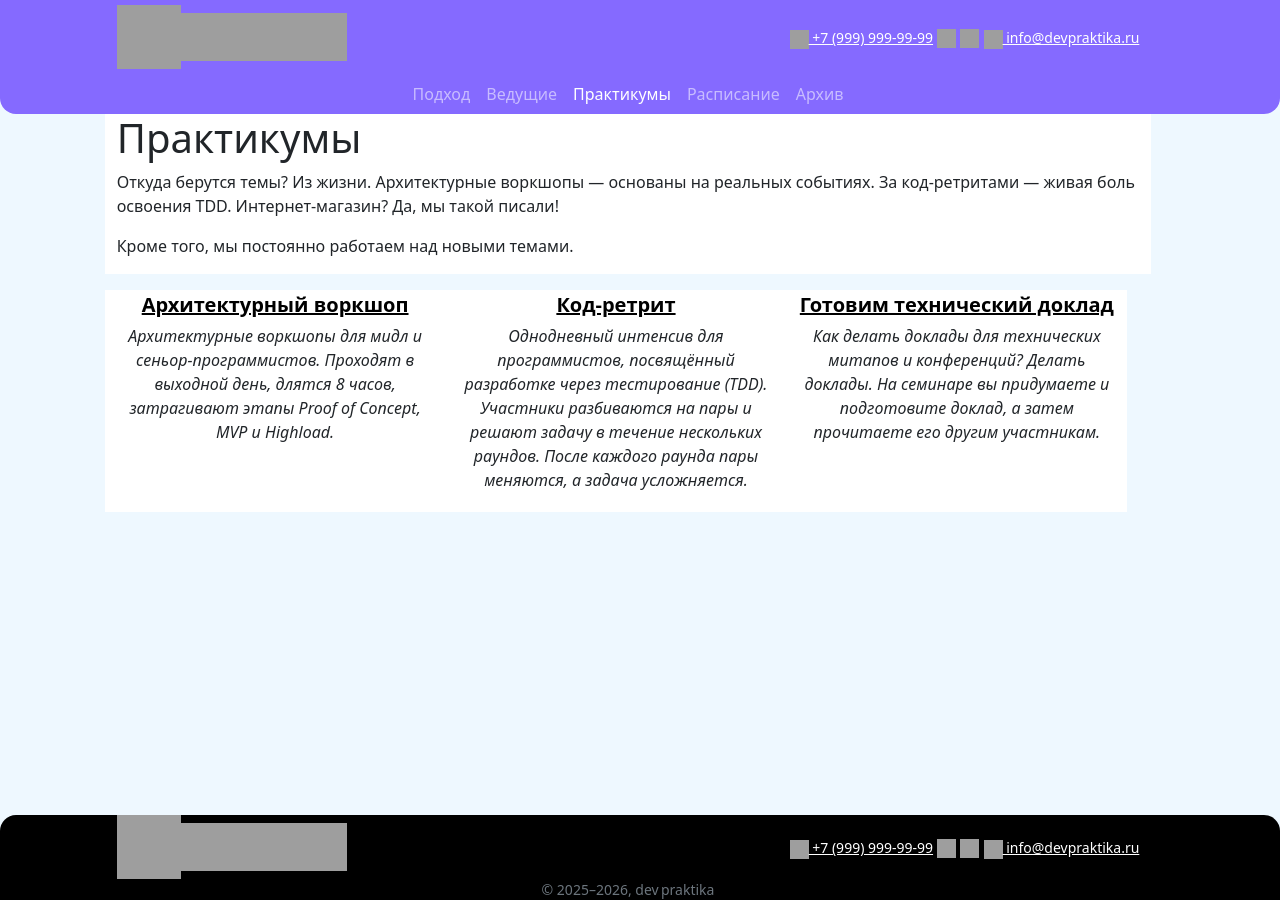
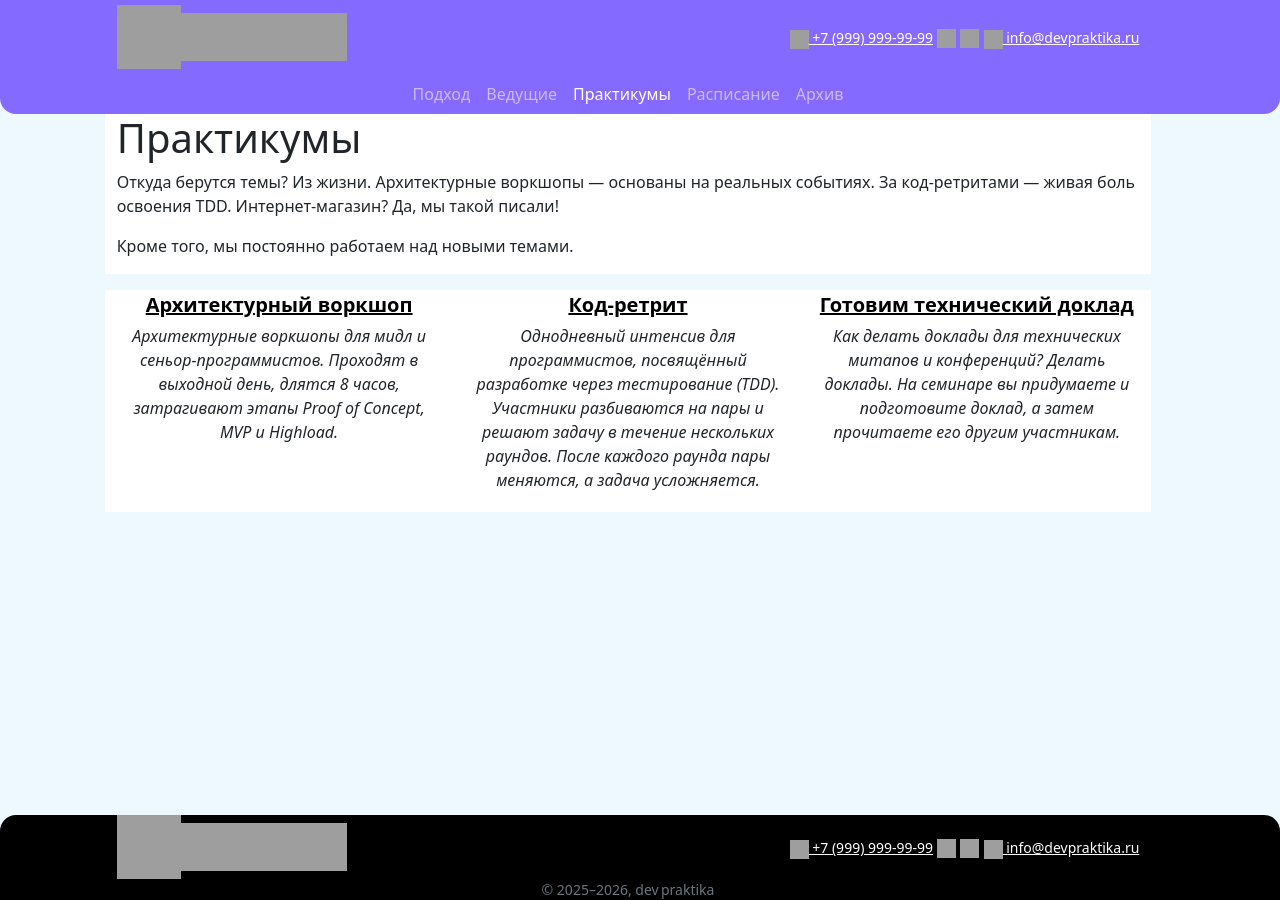
Before and after one commit to devpraktika-ru/devpraktika-ru.github.io, a Jekyll site: the page built from workshops/index.md, in a window 1280 px wide. Built offline with Jekyll 4.4.1, drawn with Linux system fonts in a browser that asks for light colours; grey boxes are pictures that could not be loaded.

Commit message:
Fix width

```diff
--- a/workshops/index.md
+++ b/workshops/index.md
@@ -4,7 +4,7 @@ title: "Практикумы"
 ---
 
 <div class="row">
-  <div class="bg-white col-12 mb-3 w-100">
+  <div class="bg-white col-12 mb-3">
     <h1>Практикумы</h1>
 
     <p>Откуда берутся темы?
@@ -18,7 +18,7 @@ title: "Практикумы"
   </div>
 </div>
 
-<div class="row bg-white w-100">
+<div class="row bg-white">
   {% for workshop in site.workshops %}
     <div class="col-4 mb-1 text-center">
       <p class="fw-bold fs-5 mb-1"><a class="text-black" href="{{ workshop.url | relative_url }}">{{ workshop.title }}</a></p>
```
Also changed, not shown: educators/index.md (+2 -2 lines).
